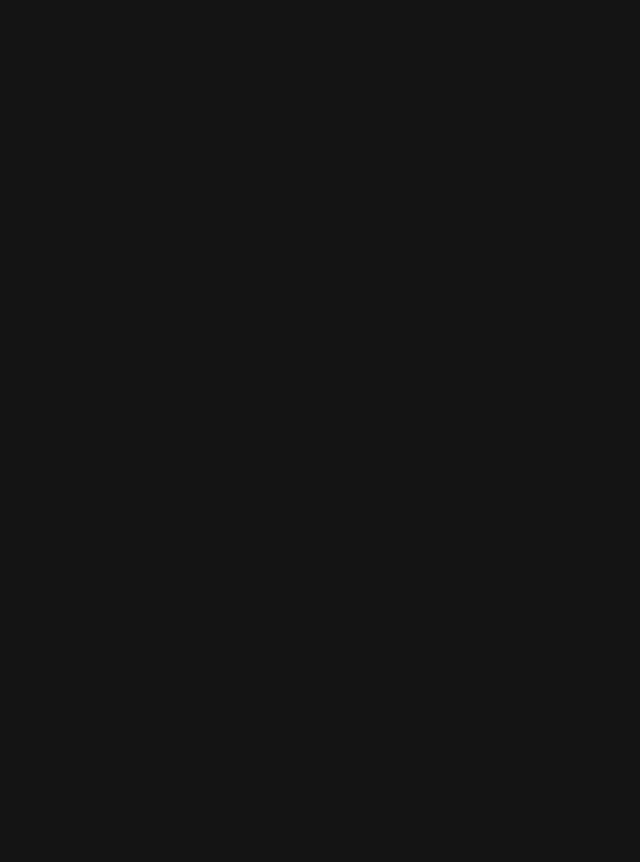
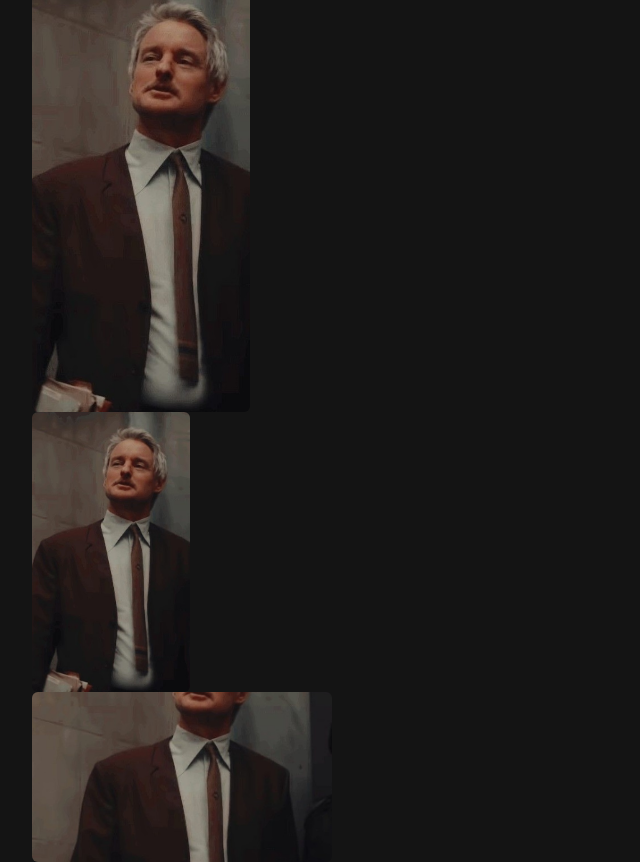
Before and after one commit to DEVELOPER-IN-PROGRESS/netflix_clone, a Next.js app: page / in a window 1280 px wide. Shown: the part 705-1567 px from the top of the page, without its empty margins (0-640 px from the left). Before the commit the page ends 800 px from the top, so only its background shows below. Built offline with nearby package versions, Linux system fonts and the light colour scheme.

Commit message:
card component variants

```diff
--- /dev/null
+++ b/components/card/card.js
@@ -0,0 +1,24 @@
+import Image from 'next/image'
+import styles from './card.module.css'
+
+const Card = (props) => {
+
+const {size , imgUrl} = props ;
+
+const classMap = {
+    large: styles.lgItem ,
+    medium: styles.mdItem ,
+    small: styles.smItem ,
+}
+
+    return (
+       <div className={styles.container}>
+           <div className={classMap[size]}>Card
+            <Image src={imgUrl} className={styles.cardImg} alt="image" layout='fill' />
+            </div>
+       </div>
+
+    );
+}
+
+export default Card ;
--- /dev/null
+++ b/components/card/card.module.css
@@ -0,0 +1,44 @@
+.smItem {
+    position: relative;
+    width: 300px;
+    min-width: 300px;
+    height: 170px;
+    min-height: 170px;
+  }
+
+  .container {
+    margin-right: 0.25rem /* 4px */;
+    cursor: pointer;
+  }
+
+
+  .mdItem {
+    position: relative;
+    width: 158px;
+    min-width: 158px;
+    height: 280px;
+    min-height: 280px;
+  }
+
+  .lgItem {
+    position: relative;
+    width: 218px;
+    min-width: 218px;
+    height: 434px;
+    min-height: 434px;
+  }
+
+  .cardImg {
+    top: 0px;
+    right: 0px;
+    bottom: 0px;
+    left: 0px;
+
+    border-radius: 0.375rem /* 6px */;
+    object-fit: cover;
+
+    object-position: center;
+    display: block;
+
+    max-width: 100%;
+  }
--- a/pages/index.js
+++ b/pages/index.js
@@ -2,7 +2,9 @@ import Head from 'next/head'
 import Image from 'next/image'
 
 import Banner from '../components/banner/Banner'
+import Card from '../components/card/card'
 import NavBar from '../components/nav/navbar'
+
 
 import styles from '../styles/Home.module.css'
 
@@ -29,10 +31,20 @@ export default function Home() {
            username ="Alex"
           />
 
-        {/* <Card />  */}
+         <Card
+            imgUrl='/static/mobius.jpg'
+            size='large'
+          />
 
+          <Card
+            imgUrl='/static/mobius.jpg'
+            size='medium'
+          />
 
-
+          <Card
+            imgUrl='/static/mobius.jpg'
+            size='small'
+          />
     </div>
   )
 }
```
Also changed, not shown: public/static/mobius.jpg (added).
